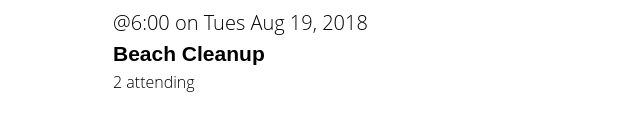
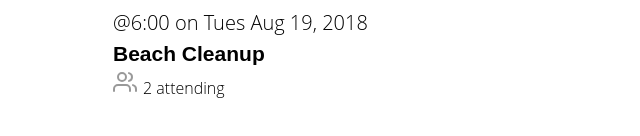
Before and after one commit to AmirRezaM75/learning_vm-real-world-vue, a Vue app: page /events in a window 1280 px wide. Shown: the part 214-350 px from the top of the page, without its empty margins (317-957 px from the left). Built offline with nearby package versions, Linux system fonts and the light colour scheme.

Commit message:
Global components

```diff
--- /dev/null
+++ b/src/components/BaseIcon.vue
@@ -0,0 +1,42 @@
+<template>
+  <div class="icon-wrapper">
+    <svg :width="width" :height="height" class="icon">
+      <use v-bind="{ 'xlink:href' : '/feather-sprite.svg#' + name}"></use>
+    </svg>
+  </div>
+</template>
+
+<script>
+export default {
+  name: "BaseIcon",
+  props: {
+    name: String,
+    width: {
+      type: [Number, String],
+      default: 24
+    },
+    height: {
+      type: [Number, String],
+      default: 24
+    }
+  }
+}
+</script>
+
+<style scoped>
+.icon-wrapper {
+  display: inline-flex;
+  align-items: center;
+  color: rgba(0, 0, 0, 0.4);
+  font-size: 1rem;
+  font-weight: 600;
+}
+.icon {
+  stroke: currentColor;
+  stroke-width: 2;
+  stroke-linecap: round;
+  stroke-linejoin: round;
+  fill: none;
+  margin-right: 6px;
+}
+</style>
--- a/src/components/EventCard.vue
+++ b/src/components/EventCard.vue
@@ -3,6 +3,7 @@
     <div class="event-card shadow">
       <span class="eyebrow">@{{ event.time }} on {{ event.date }}</span>
       <h4 class="title">{{ event.title }}</h4>
+      <BaseIcon :name="event.attendees.length > 0 ? 'users' : 'user'"/>
       <span>{{ event.attendees.length }} attending</span>
     </div>
   </router-link>
--- a/src/main.js
+++ b/src/main.js
@@ -2,6 +2,9 @@
 import App from "./App.vue";
 import router from "./router";
 import store from "./store";
+import BaseIcon from "@/components/BaseIcon"
+
+Vue.component('BaseIcon', BaseIcon)
 
 Vue.config.productionTip = false;
 
```
Also changed, not shown: public/feather-sprite.svg (added).
